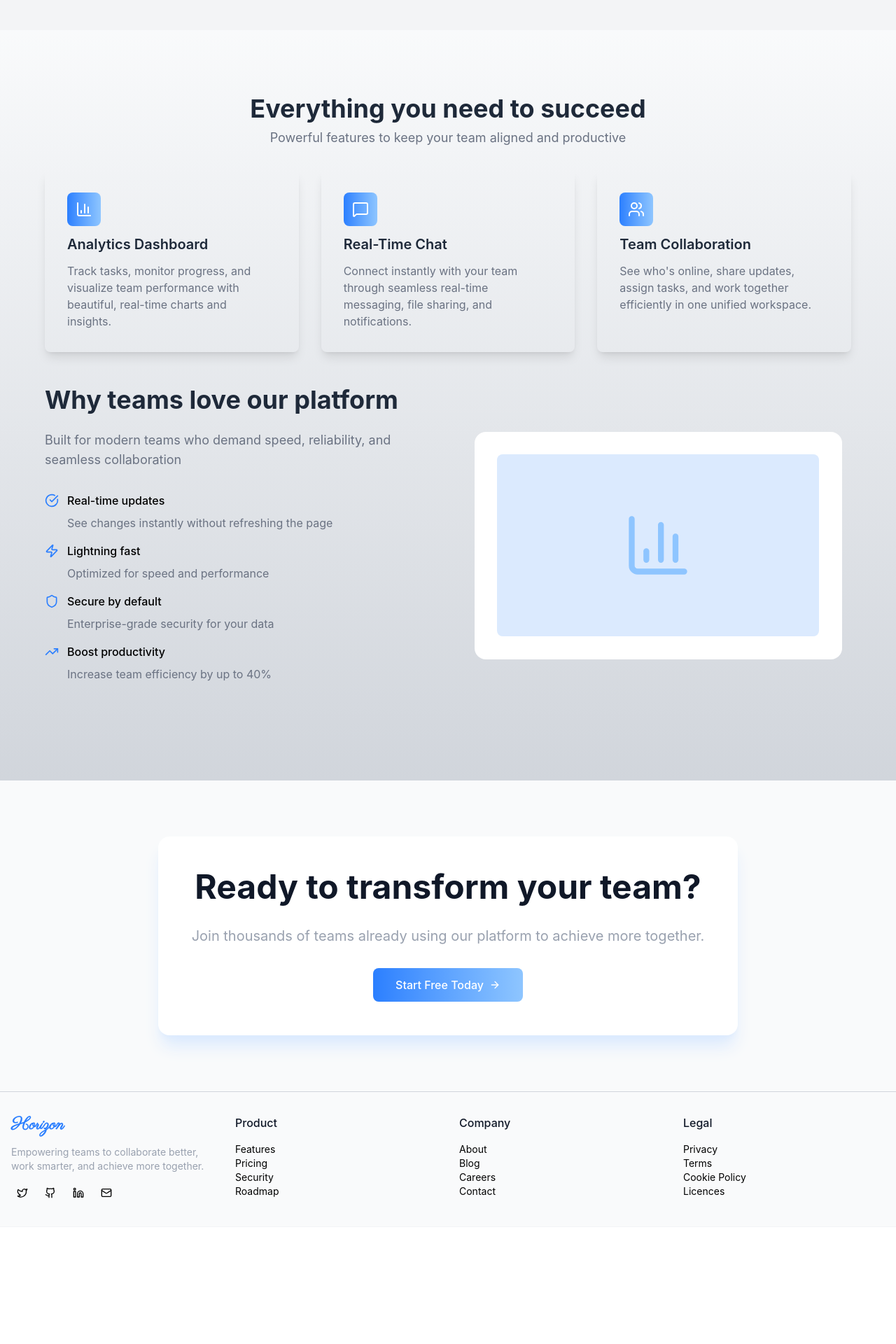
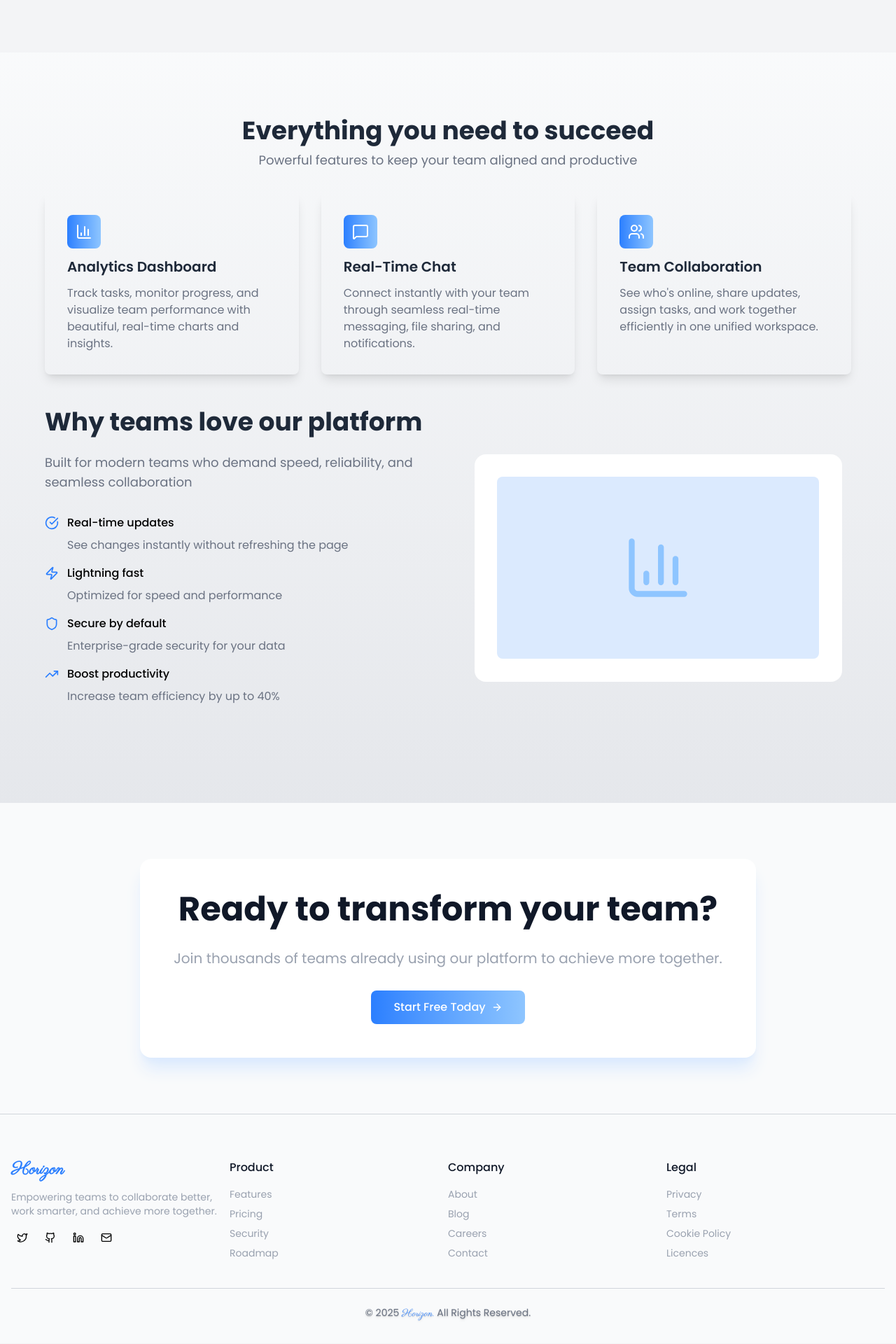
Before and after one commit to blessed-winner/Horizon, a React app in the folder frontend/: page / in a window 1280 px wide. Shown: the part 415-2335 px from the top of the page at 70% size. Before the commit the page ends 2168 px from the top, so only its background shows below. Built offline with nearby package versions, Linux system fonts and the light colour scheme; the HTML template or start-up script is replaced by a standard one.

Commit message:
Font changes

```diff
--- a/frontend/src/index.css
+++ b/frontend/src/index.css
@@ -1,2 +1,7 @@
+@import url('https://fonts.googleapis.com/css2?family=Poppins:wght@300;400;500;600;700&display=swap');
 @import url('https://fonts.googleapis.com/css2?family=Outfit:wght@100..900&family=Parisienne&display=swap');
 @import 'tailwindcss';
+
+*{
+    font-family: 'Poppins',sans-serif;
+}
--- a/frontend/src/pages/Landing.tsx
+++ b/frontend/src/pages/Landing.tsx
@@ -18,7 +18,7 @@ const Landing = () => {
     <div>
         <div className="bg-gray-100 px-4 py-24">
             <div className="flex flex-col items-center justify-center">
-               <h1 className="text-7xl font-bold text-blue-500 text-center">Team Productivity Hub</h1>
+               <h1 style={{fontFamily:"Parisienne"}} className="text-7xl font-bold text-blue-500 text-center">Horizon</h1>
                <p className="text-gray-500 max-w-2xl text-center text-2xl mt-4">Collaborate in real-time, track progress and boost your team's productivity with our modern workspace solution</p>
             </div>
             <div className="bg-primary/40 px-2 py-8 flex justify-center items-center space-x-4 text-white font-medium ">
@@ -31,7 +31,7 @@ const Landing = () => {
                 <button className='text-black rounded-lg border px-8 py-3 border-gray-300 hover:text-white hover:bg-gradient-to-r from-blue-500 to-blue-300 transition-all cursor-pointer'>Watch Demo</button>
             </div>
         </div>
-        <div className='bg-gradient-to-t from-gray-300 to-gray-50 px-6 py-15'>
+        <div className='bg-gradient-to-t from-gray-200 to-gray-50 px-6 py-15'>
             <div className='flex flex-col items-center space-y-2 p-8'>
               <h2 className='text-gray-800 text-4xl font-bold'>Everything you need to succeed</h2>
               <p className='text-gray-500 text-lg'>Powerful features to keep your team aligned and productive</p>
@@ -98,7 +98,7 @@ const Landing = () => {
         </div>
         <footer className='bg-gray-50 border-t-1 border-gray-300'>
           <div className='px-4 py-8 border-b border-gray-100'>
-            <div className='grid grid-cols-1 md:grid-cols-2 lg:grid-cols-4 gap-8'>
+            <div className='grid grid-cols-1 md:grid-cols-2 lg:grid-cols-4 py-8 border-b border-gray-300'>
               <div className='space-y-3'>
                <h5 style={{fontFamily:"Parisienne"}} className='text-2xl text-blue-500 font-semibold'>Horizon</h5>
                <p className='text-gray-400 max-w-[300px] text-sm'>
@@ -119,16 +119,15 @@ const Landing = () => {
                        <div key={idx}>
                           <h6 className='mb-4 font-medium text-gray-900'>{link.title}</h6>
                           { link.links.map((l,idx)=>(
-                             <ul key={idx} className='text-sm space-y-2'>
-                               <li className='cursor-pointer'>{l}</li>
+                             <ul key={idx} className='text-sm'>
+                               <li className='cursor-pointer mb-2 text-gray-400'>{l}</li>
                              </ul>
                           )) }
                        </div>
                   ))}
             </div>
-
-           <div>
-
+           <div className='flex justify-center pt-6'>
+              <p className='text-gray-500 text-sm text-shadow-md'>&copy; 2025 <span style={{fontFamily:"Parisienne"}} className='text-blue-500'>Horizon.</span> All Rights Reserved.</p>
            </div>
           </div>
          </footer>
```
